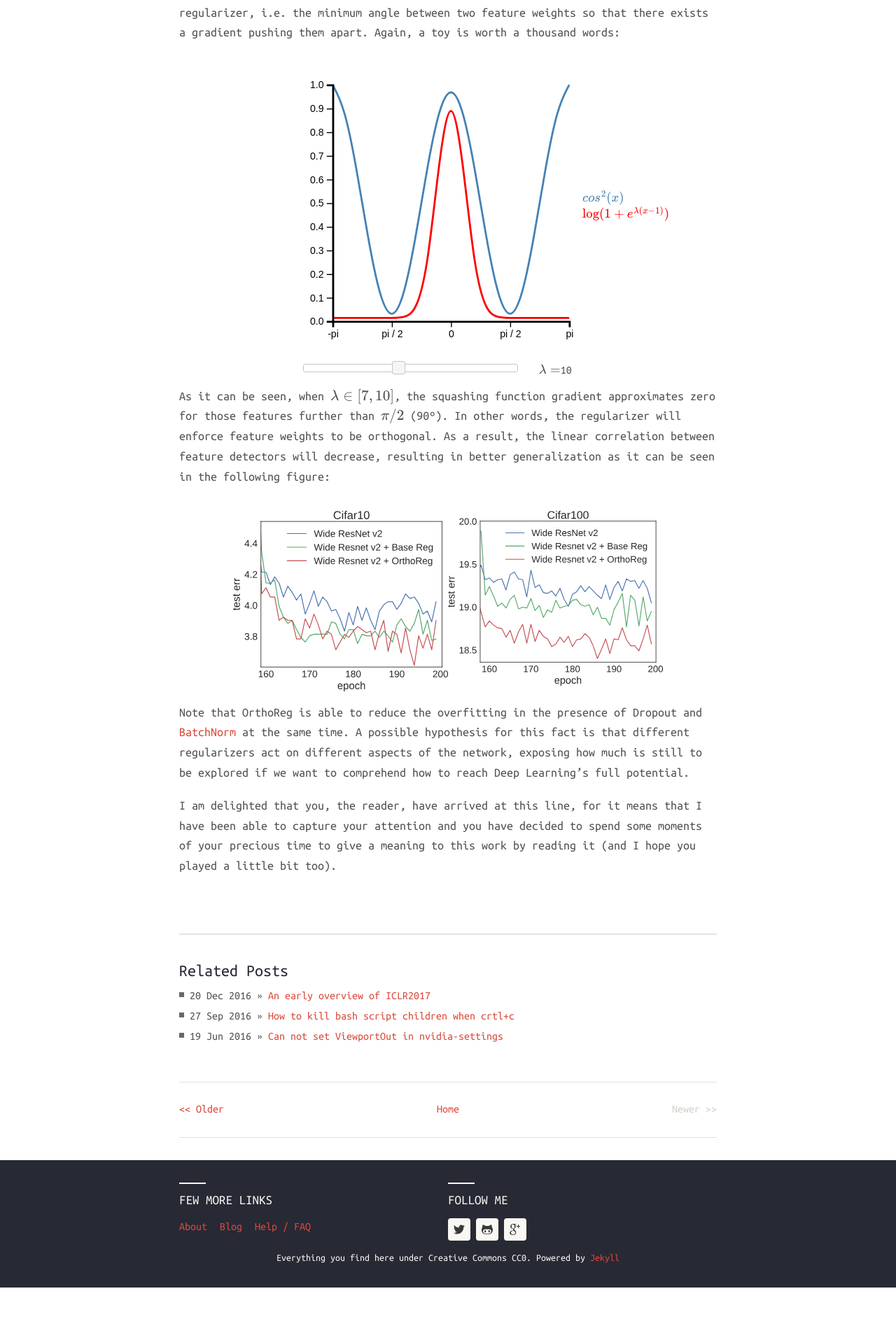
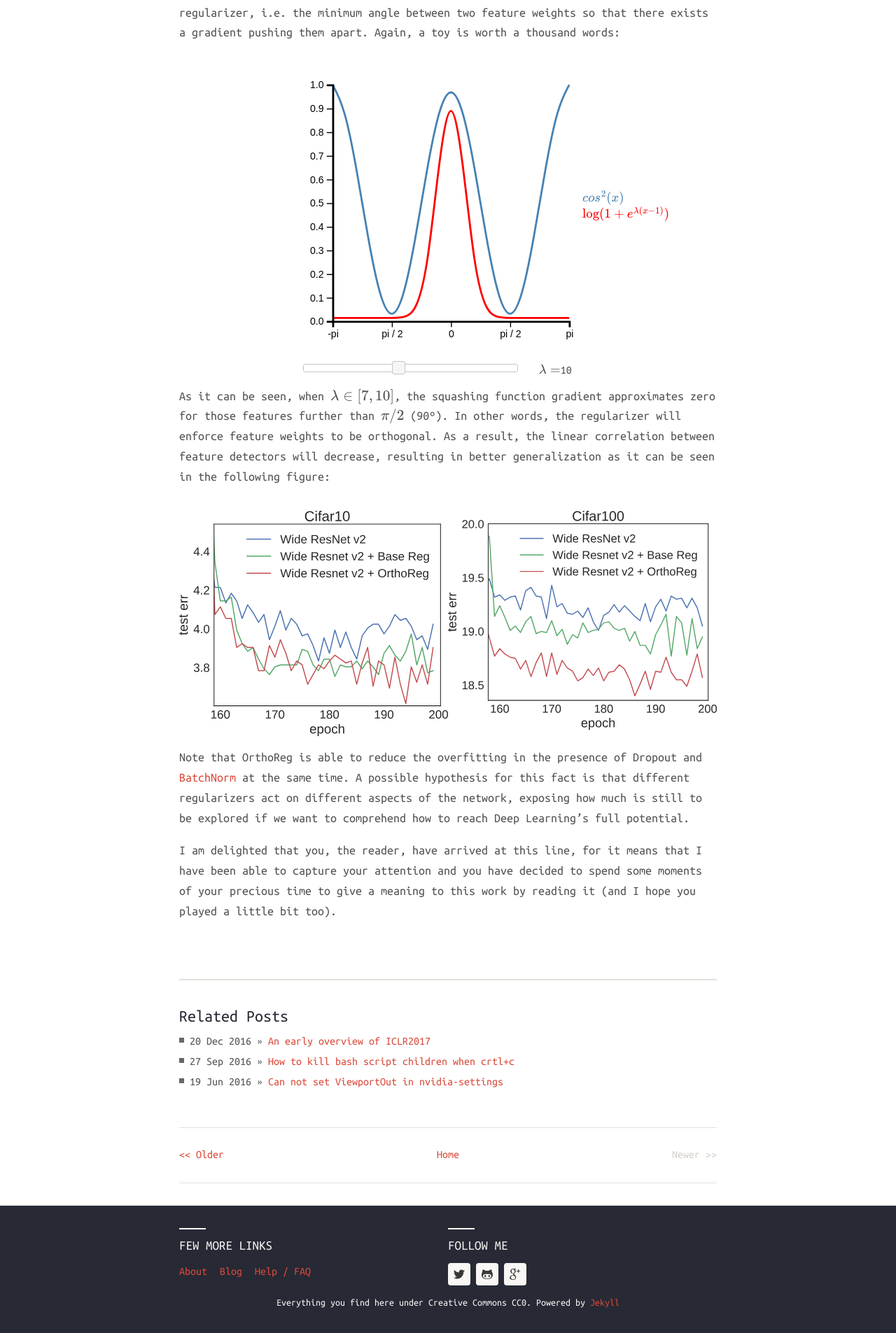
Before and after one commit to prlz77/prlz77.github.io, a Jekyll site: the page built from _posts/2017-12-11-iclr2017-stats.markdown, in a window 1280 px wide. Shown: the part 2300-4205 px from the top of the page at 70% size. Built offline with Jekyll 4.4.1, drawn with Linux system fonts in a browser that asks for light colours; nearby versions of some CDN libraries; formulas are drawn with MathJax 3; comment, search, counter and statistics services are not loaded; before the commit the page ends 4140 px from its top, so only the background shows below that.

Commit message:
upload last source

```diff
--- a/_posts/2017-12-11-iclr2017-stats.markdown
+++ b/_posts/2017-12-11-iclr2017-stats.markdown
@@ -165,10 +165,10 @@ words, the regularizer will enforce feature weights to be orthogonal. As a
 result, the linear correlation between feature detectors will decrease,
 resulting in better generalization as it can be seen in the following figure:
 
-<div class="graph-container"><div style="margin-left:10%; width:40%; float:left;">
+<div class="graph-container"><div style="width:50%; float:left;">
 <img src="{{ site.url }}/assets/images/iclr2017/Cifar10.svg" />
 </div>
-<div style="width:40%; float:left;">
+<div style="width:50%; float:left;">
 <img src="{{ site.url }}/assets/images/iclr2017/Cifar100.svg" />
 </div>
 </div>
```
